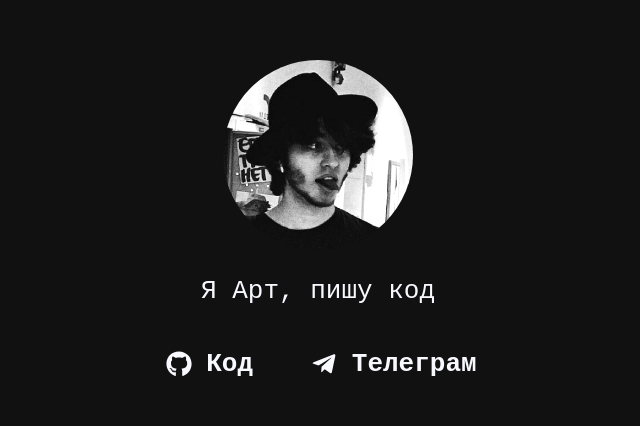
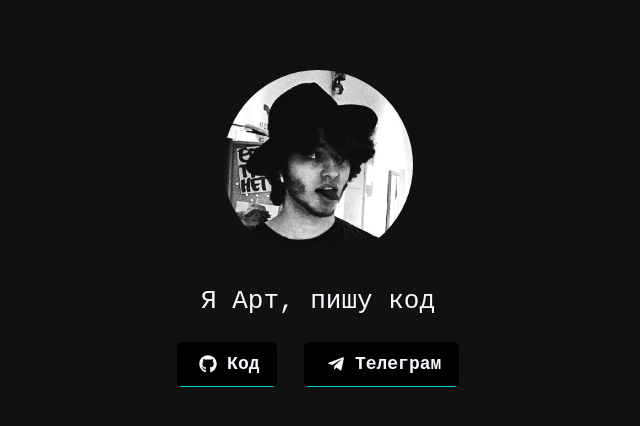
Before and after one commit to artginzburg/artginzburg.github.io, a React (Create React App) app: page / in a window 1280 px wide. Shown: the part 172-598 px from the top of the page, without its empty margins (322-962 px from the left). Built offline with nearby package versions, Linux system fonts and the light colour scheme; a web font is replaced by a local one.

Commit message:
add button effects

```diff
--- a/src/components/Home/Home.jsx
+++ b/src/components/Home/Home.jsx
@@ -24,7 +24,7 @@ export default function Home() {
 
       <img src={avatar} className="home__logo" alt="avatar" />
       <p>Я Арт, пишу код</p>
-      <nav>
+      <nav className="home__buttons">
         <a
           className="home__button"
           href="https://github.com/artginzburg"
@@ -34,7 +34,7 @@ export default function Home() {
           <span className="home__button-icon">
             <FaGithub />
           </span>
-          Код
+          <p className="home__button-text">Код</p>
         </a>
         <a
           className="home__button"
@@ -45,7 +45,7 @@ export default function Home() {
           <span className="home__button-icon">
             <FaTelegramPlane />
           </span>
-          Телеграм
+          <p className="home__button-text">Телеграм</p>
         </a>
       </nav>
     </section>
--- a/src/components/Home/Home.scss
+++ b/src/components/Home/Home.scss
@@ -17,7 +17,16 @@
     filter: contrast(1.3);
   }
 
+  &__buttons {
+    display: flex;
+    column-gap: 1.5em;
+
+    font-size: calc(10px + 1vmin);
+  }
+
   &__button {
+    $trans-dur: 0.2s;
+
     text-decoration-line: none;
     color: $global-text;
     font-weight: 900;
@@ -28,6 +37,47 @@
     align-items: center;
     column-gap: 0.3em;
 
+    background-color: #000;
+    border-radius: 0.3em;
+
+    position: relative;
+
+    overflow: hidden;
+
+    transition-duration: 0.5s;
+    transition-property: color, transform, box-shadow;
+
+    & * {
+      z-index: 1;
+    }
+
+    &::before {
+      content: '';
+      position: absolute;
+
+      bottom: 0;
+      left: 0;
+
+      width: 100%;
+      height: 1px;
+
+      background-color: $link-color;
+
+      transition-duration: $trans-dur;
+    }
+
+    &:hover {
+      transition-delay: $trans-dur - 0.02s;
+      color: #000;
+      box-shadow: 0 0 10px $link-color, 0 0 20px $link-color, 0 0 40px $link-color,
+        0 0 80px $link-color, 0 0 160px $link-color;
+      transform: scale(1.1);
+
+      &::before {
+        height: 100%;
+      }
+    }
+
     &-icon {
       height: 1.5em;
       width: 1.5em;
@@ -35,6 +85,10 @@
       display: inline-flex;
       justify-content: center;
       align-items: center;
+    }
+
+    &-text {
+      margin: 0;
     }
   }
 }
```
